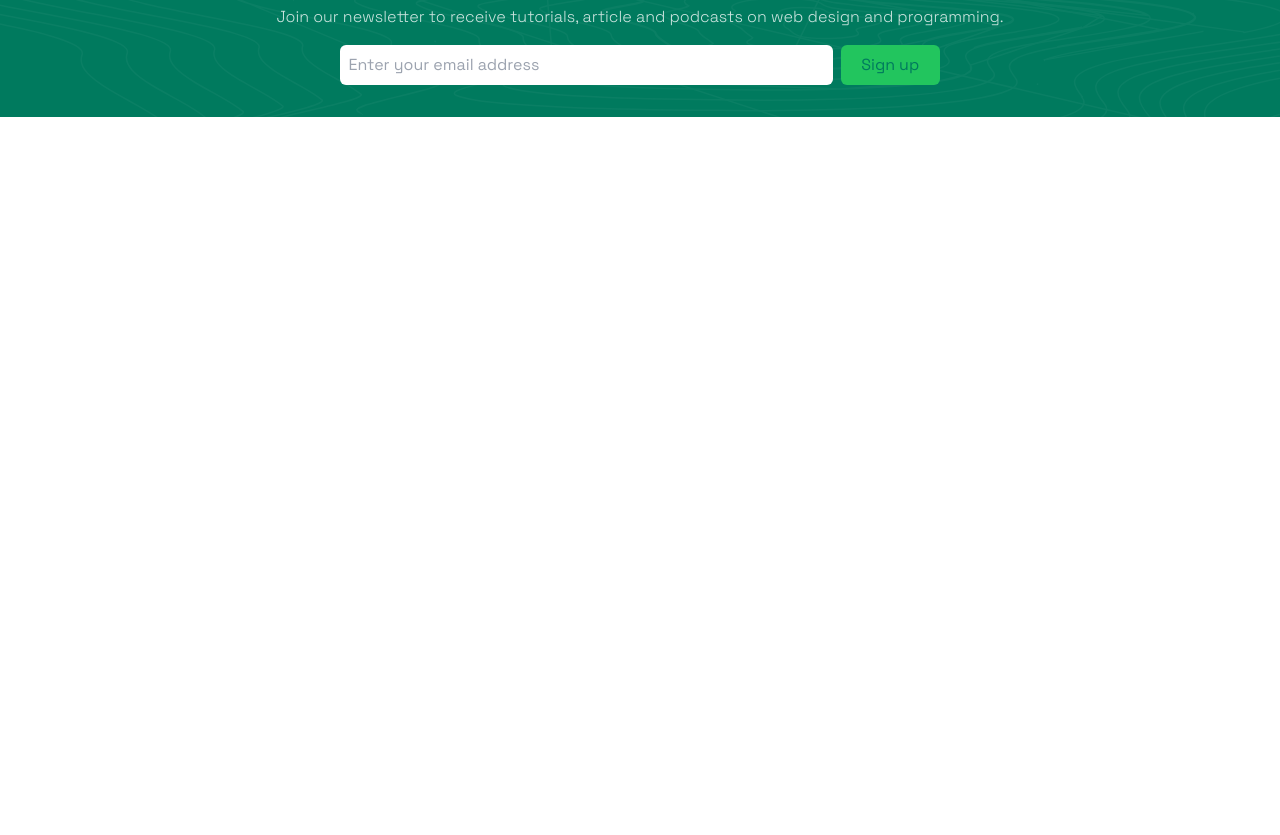
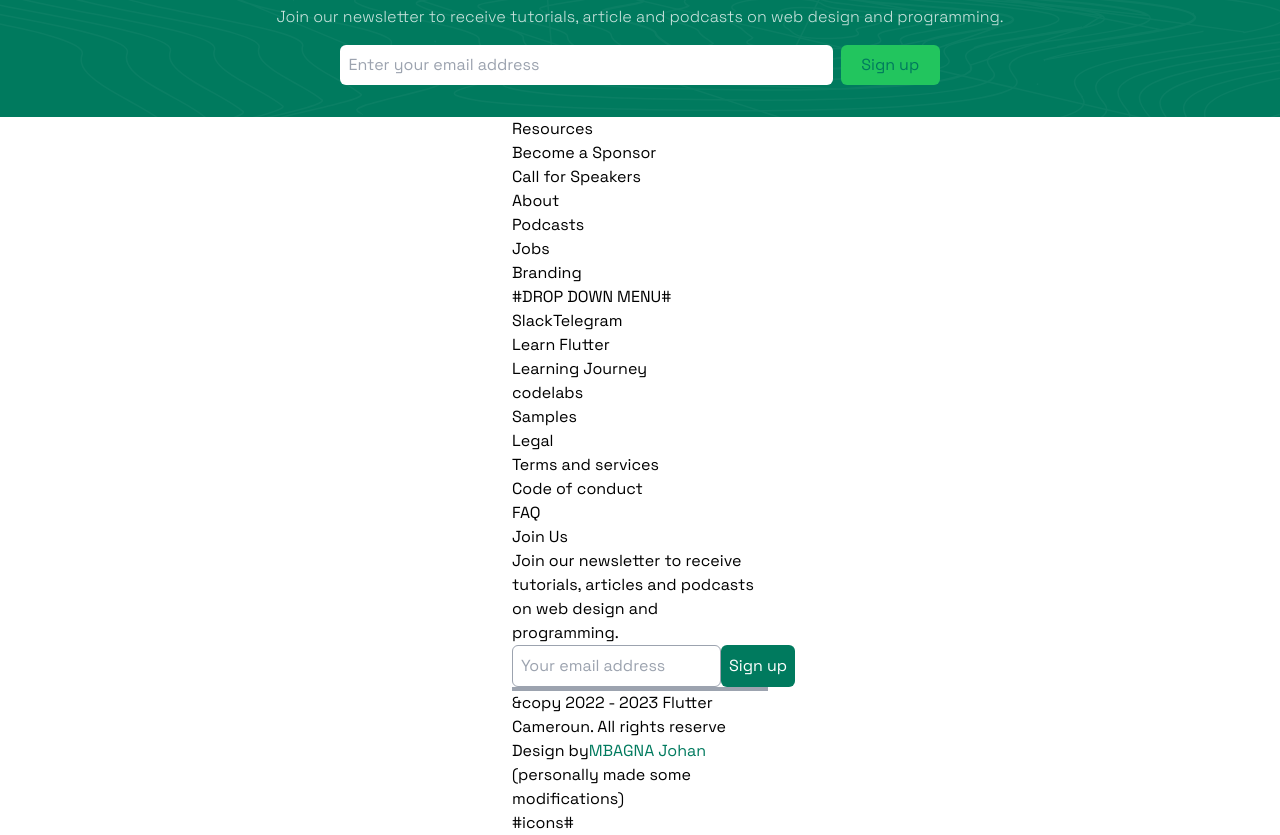
Before and after one commit to octopse/flutter-website-cmr, a Next.js app: page / in a window 1280 px wide. Shown: the part 3170-4005 px from the top of the page. Before the commit the page ends 3287 px from the top, so only its background shows below. Built offline with nearby package versions, Linux system fonts and the light colour scheme.

Commit message:
Added Footer with no styling

```diff
--- /dev/null
+++ b/components/Footer.jsx
@@ -0,0 +1,54 @@
+
+
+
+function Footer(){
+    return(
+        <footer className="w-1/5 mx-auto">
+            <div>
+                <div>
+                    <h3>Resources</h3>
+                    <p>Become a Sponsor</p>
+                    <p>Call for Speakers</p>
+                    <p>About</p>
+                    <p>Podcasts</p>
+                    <p>Jobs</p>
+                    <p>Branding</p>
+                    <p>#DROP DOWN MENU#</p>
+                    <div>
+                        <span>Slack</span>
+                        <span>Telegram</span>
+                    </div>
+                </div>
+                <div>
+                    <h3>Learn Flutter</h3>
+                    <p>Learning Journey</p>
+                    <p>codelabs</p>
+                    <p>Samples</p>
+                </div>
+                <div>
+                    <h3>Legal</h3>
+                    <p>Terms and services</p>
+                    <p>Code of conduct</p>
+                    <p>FAQ</p>
+                </div>
+                <div>
+                    <h3>Join Us</h3>
+                    <p>Join our newsletter to receive tutorials, articles and podcasts on web design and programming.</p>
+                    <form className="flex w-full">
+                        <input type="text" placeholder="Your email address" className="p-2 rounded-md border border-gray-400"/>
+                        <input type="submit" value="Sign up" className="p-2 bg-brand text-white rounded-md cursor-pointer hover:bg-none hover:opacity-80" />
+                    </form>
+                </div>
+            </div>
+            <hr className="w-full border-2 border-gray-400" />
+            <div>
+                <p>&copy 2022 - 2023 Flutter Cameroun. All rights reserve Design by
+                    <a href="#" className="text-brand">MBAGNA Johan</a> (personally made some modifications)
+                </p>
+                <p>#icons#</p>
+            </div>
+        </footer>
+    )
+}
+
+export default Footer
--- a/pages/index.js
+++ b/pages/index.js
@@ -4,6 +4,7 @@ import Landing from '../components/Landing'
 import Partners from '../components/Partners'
 import Events from '../components/Events'
 import Newsletter from '../components/Newsletter'
+import Footer from '../components/Footer'
 // import Image from 'next/image'
 // import styles from '../styles/Home.module.css'
 
@@ -24,6 +25,7 @@ export default function Home() {
         <Articles />
         <Events />
         <Newsletter />
+        <Footer />
 
       </main>
     </>
```
